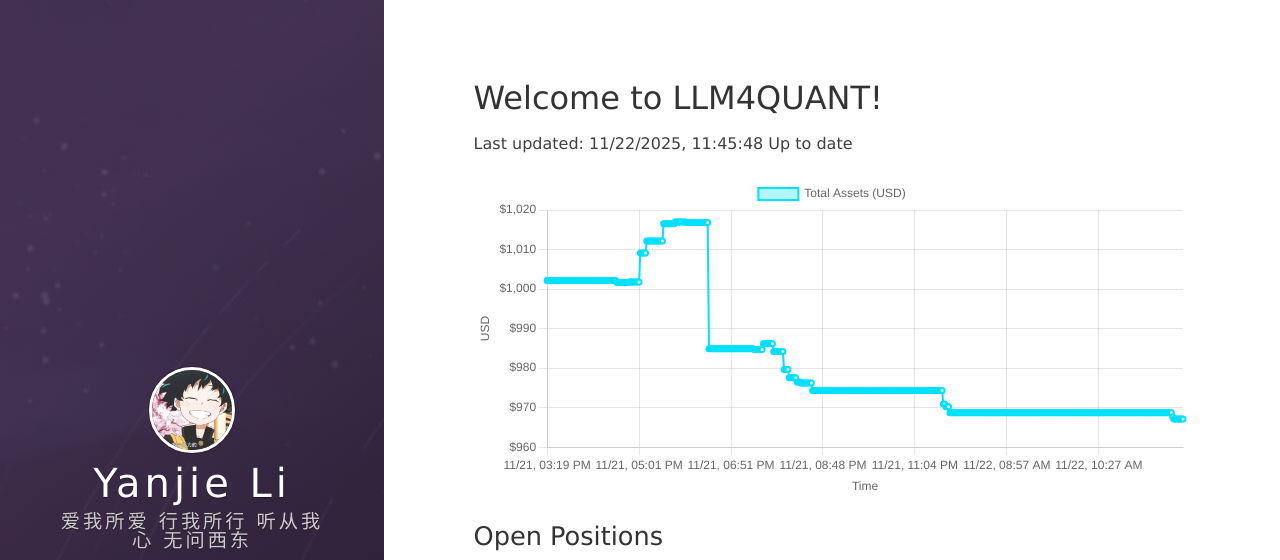
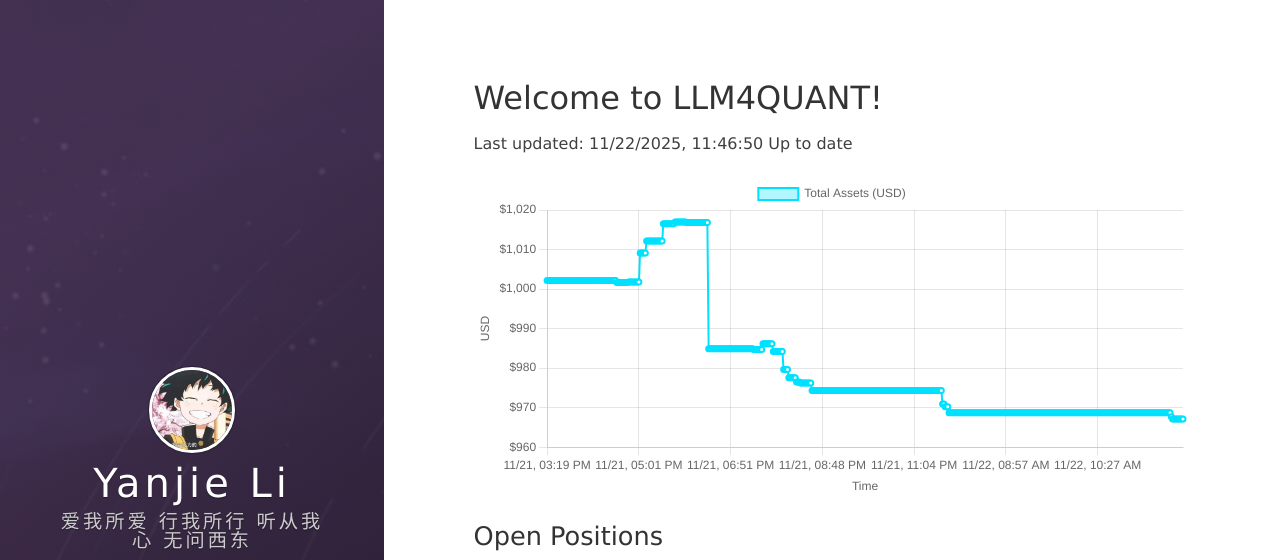
Before and after one commit to leeyegy/leeyegy.github.io, a Jekyll site: the page built from live-trading.html, in a window 1280 px wide and 1188 px high. Shown: the top 560 px of the window. Built offline with Jekyll 4.4.1, drawn with Linux system fonts in a browser that asks for light colours; nearby versions of some CDN libraries.

Commit message:
AccountMonitor: update balance history 2025-11-22T19:46:50+08:00

```diff
--- a/assets/data/binance/balance-history.json
+++ b/assets/data/binance/balance-history.json
@@ -1,5 +1,5 @@
 {
-  "generatedAt": "2025-11-22T19:45:48+08:00",
+  "generatedAt": "2025-11-22T19:46:50+08:00",
   "asset": "total_usd_value",
   "history": [
     {
@@ -1968,6 +1968,10 @@
     },
     {
       "timestamp": "2025-11-22T19:45:48+08:00",
+      "totalUsd": 967.14645393
+    },
+    {
+      "timestamp": "2025-11-22T19:46:50+08:00",
       "totalUsd": 967.14645393
     }
   ]
```
